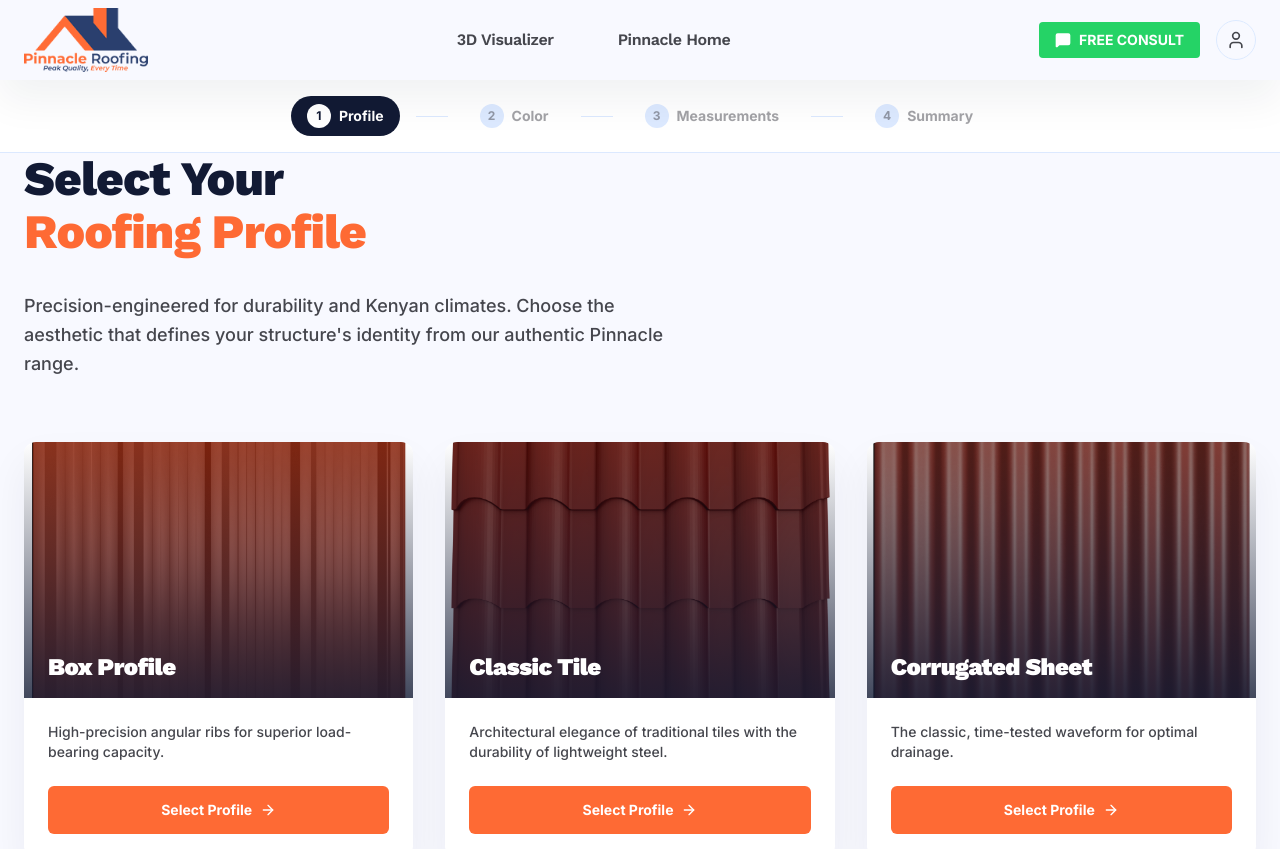
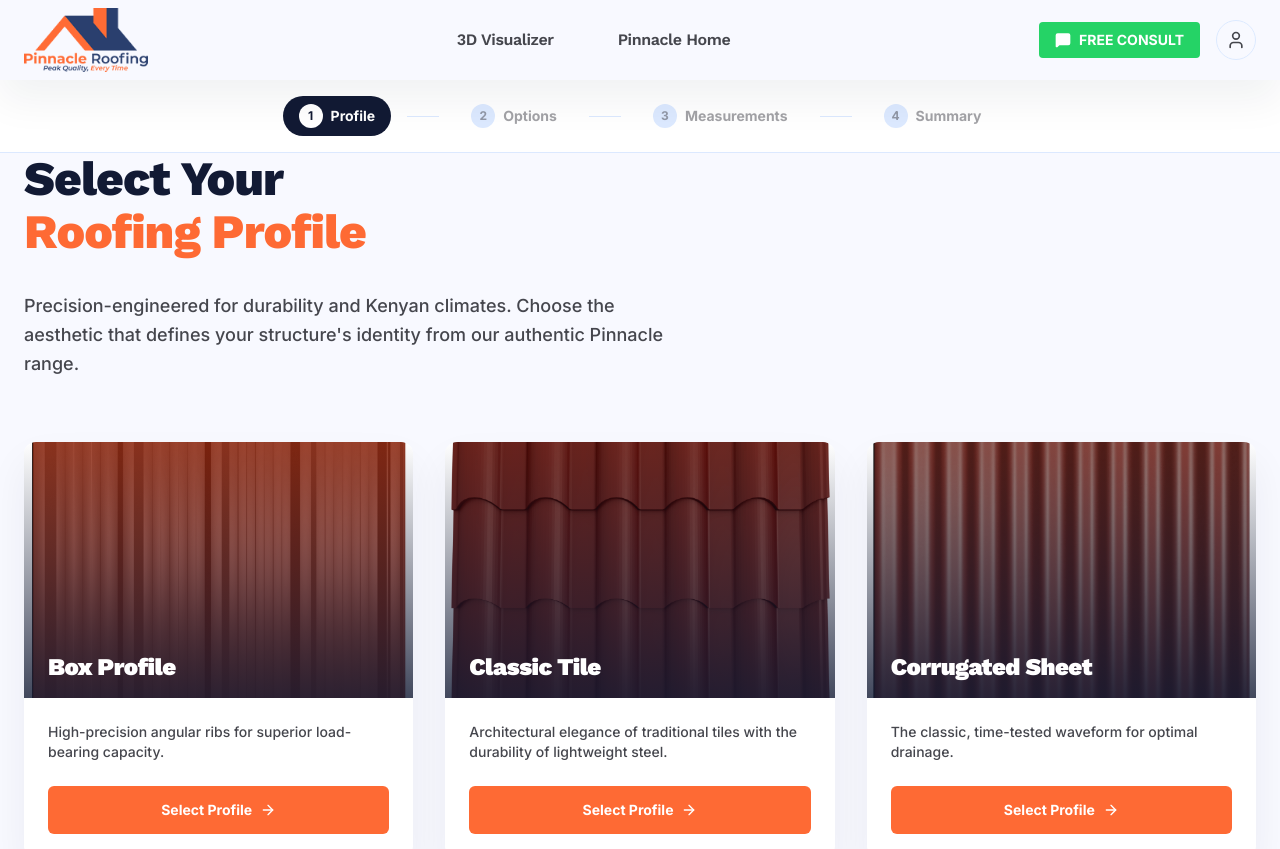
Before and after one commit to bnyawallow/roof-planner, a React (Vite) app: page / in a window 1280 px wide. Shown: the top 849 px of the page. Built offline with nearby package versions, Linux system fonts and the light colour scheme.

Commit message:
refactor: rename ColorSelection to OptionsSelection
Consolidate color and finish configuration into a single OptionsSelection step to improve user flow.

```diff
--- a/src/App.tsx
+++ b/src/App.tsx
@@ -8,12 +8,12 @@
 import { Footer } from './components/Footer';
 import { StepIndicator } from './components/StepIndicator';
 import { ProfileSelection } from './components/ProfileSelection';
-import { ColorSelection } from './components/ColorSelection';
+import { OptionsSelection } from './components/OptionsSelection';
 import { Measurements } from './components/Measurements';
 import { Summary } from './components/Summary';
 import { RoofingProfile, COLOR_OPTIONS, ColorOption, FINISH_OPTIONS, FinishOption } from './constants';
 
-type Page = 'profiles' | 'color' | 'measurements' | 'summary';
+type Page = 'profiles' | 'options' | 'measurements' | 'summary';
 
 export default function App() {
   const [currentPage, setCurrentPage] = useState<Page>('profiles');
@@ -32,7 +32,7 @@
     if (profile.id === 'stone-coated-shingles') {
       setSelectedFinish(FINISH_OPTIONS[0]); // Force matte
     }
-    setCurrentPage('color');
+    setCurrentPage('options');
     window.scrollTo(0, 0);
   };
 
@@ -62,8 +62,8 @@
           <ProfileSelection onSelect={handleProfileSelect} />
         )}
 
-        {currentPage === 'color' && selectedProfile && (
-          <ColorSelection
+        {currentPage === 'options' && selectedProfile && (
+          <OptionsSelection
             selectedProfile={selectedProfile}
             selectedColor={selectedColor}
             selectedFinish={selectedFinish}
--- a/src/components/ColorSelection.tsx
+++ b/src/components/OptionsSelection.tsx
@@ -4,7 +4,7 @@
 import { RoofingProfile, COLOR_OPTIONS, ColorOption, FINISH_OPTIONS, FinishOption } from '../constants';
 import { cn } from '../lib/utils';
 
-interface ColorSelectionProps {
+interface OptionsSelectionProps {
   selectedProfile: RoofingProfile;
   selectedColor: ColorOption;
   selectedFinish: FinishOption;
@@ -14,7 +14,7 @@
   onBack: () => void;
 }
 
-export const ColorSelection: React.FC<ColorSelectionProps> = ({
+export const OptionsSelection: React.FC<OptionsSelectionProps> = ({
   selectedProfile,
   selectedColor,
   selectedFinish,
@@ -39,7 +39,7 @@
           </button>
         </div>
         <h1 className="font-headline text-4xl md:text-5xl font-black tracking-[-0.02em] text-primary-container leading-tight">
-          Select Your <br/><span className="text-secondary-container">Color & Finish</span>
+          Select Your <br/><span className="text-secondary-container">Options</span>
         </h1>
         <p className="mt-6 text-on-surface-variant max-w-2xl text-lg leading-relaxed font-sans font-medium">
           Choose the perfect dynamic color and aesthetic finish for your selected <strong className="text-primary-container font-extrabold">{selectedProfile.title}</strong> profile. All Pinnacle finishes use premium Multi-Clad technology for long-lasting vibrant UV protection and weather resilience.
--- a/src/components/StepIndicator.tsx
+++ b/src/components/StepIndicator.tsx
@@ -3,7 +3,7 @@
 import { Check } from 'lucide-react';
 
 interface StepIndicatorProps {
-  currentPage: 'profiles' | 'color' | 'measurements' | 'summary';
+  currentPage: 'profiles' | 'options' | 'measurements' | 'summary';
   onNavigate: (page: string) => void;
   selectedProfile: boolean;
   selectedColor: boolean;
@@ -19,7 +19,7 @@
 }) => {
   const steps = [
     { id: 'profiles', label: 'Profile' },
-    { id: 'color', label: 'Color' },
+    { id: 'options', label: 'Options' },
     { id: 'measurements', label: 'Measurements' },
     { id: 'summary', label: 'Summary' },
   ];
@@ -31,7 +31,7 @@
     if (stepId === 'profiles') {
       return selectedProfile ? 'completed' : 'upcoming';
     }
-    if (stepId === 'color') {
+    if (stepId === 'options') {
       return (selectedProfile && (currentPage === 'measurements' || currentPage === 'summary' || measurementData)) ? 'completed' : 'upcoming';
     }
     if (stepId === 'measurements') {
@@ -51,7 +51,7 @@
           const isClickable =
             status === 'completed' ||
             step.id === 'profiles' ||
-            (step.id === 'color' && selectedProfile) ||
+            (step.id === 'options' && selectedProfile) ||
             (step.id === 'measurements' && selectedProfile && (currentPage === 'measurements' || currentPage === 'summary' || measurementData)) ||
             (step.id === 'summary' && selectedProfile && measurementData);
 
```
